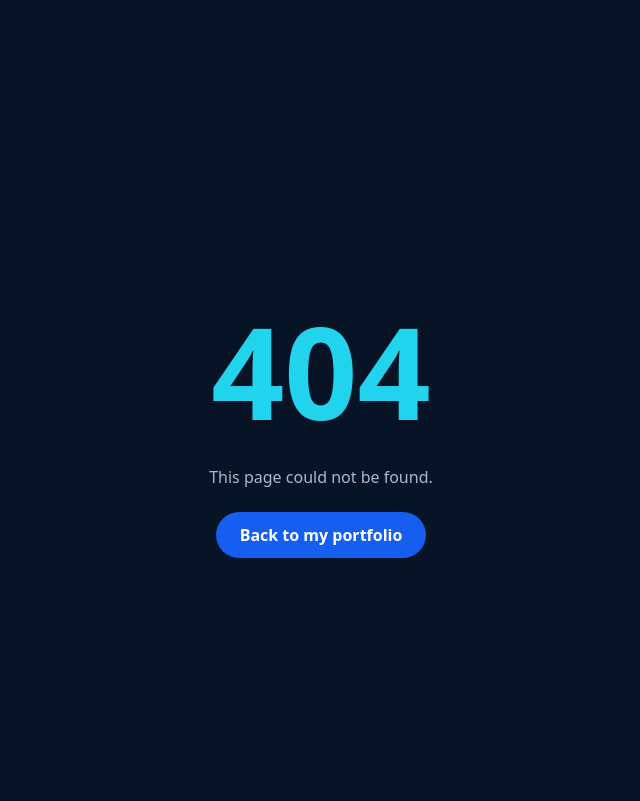
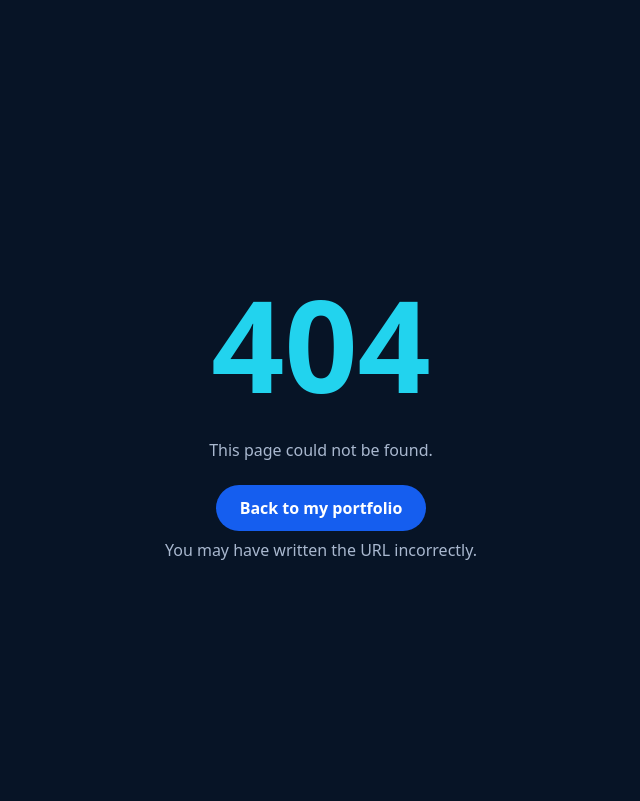
Before and after one commit to abdulah201435-byte/Portfolio, a Django app: template templates/404.html in a window 1280 px wide. Shown: the top 801 px of the page, without its empty margins (319-959 px from the left). Run offline with Django 5.2, Linux system fonts and the light colour scheme; the template is opened without the code that fills it, so the values that code supplies are empty.

Commit message:
Enhance 404 page with additional URL suggestion
Added a message suggesting the URL may have been written incorrectly.

```diff
--- a/templates/404.html
+++ b/templates/404.html
@@ -13,5 +13,7 @@ p{color:#a9b8cf;margin:8px 0 24px}
 a{display:inline-block;padding:12px 24px;border-radius:999px;background:#155EEF;color:#fff;text-decoration:none;font-weight:600}
 </style>
 </head>
-<body><main><h1>404</h1><p>This page could not be found.</p><a href="/">Back to my portfolio</a></main></body>
+<body><main><h1>404</h1><p>This page could not be found.</p><a href="/">Back to my portfolio</a>
+<p>You may have written the URL incorrectly.</p>
+</main></body>
 </html>
```
